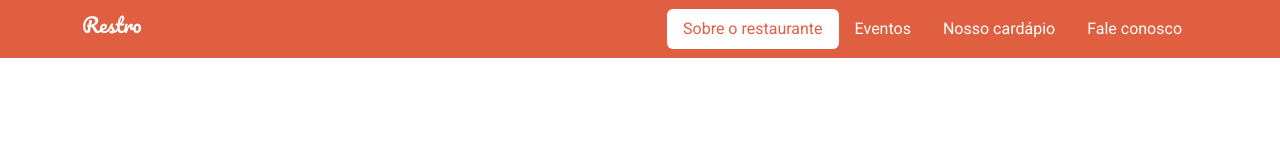
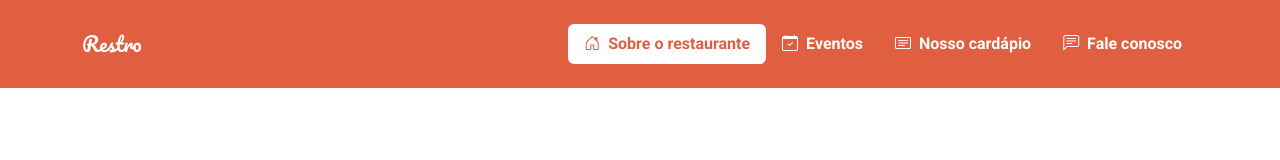
Before and after one commit to o-matheus/projeto_3_front_ebac, a plain HTML site: page index.html in a window 1280 px wide. Drawn offline with nearby package versions, Linux system fonts and the light colour scheme.

Commit message:
Atualiza README.md com informações sobre o menu responsivo e ícones do Bootstrap; ajusta o HTML e CSS para melhorar a responsividade e a estética do cabeçalho.

```diff
--- a/index.html
+++ b/index.html
@@ -18,22 +18,37 @@
 </head>
 
 <body>
-    <header class="navbar navbar-expand-lg sticky-top">
+    <header class="navbar navbar-expand-lg sticky-top p-4">
         <div class="container">
-            <h1 class="navbar-brand">Restro</h1>
-            <nav>
-                <ul class="nav nav-pills">
-                    <li class="nav-item">
-                        <a href="#sobre" class="nav-link active">Sobre o restaurante</a>
+            <h1 class="navbar-brand m-0">Restro</h1>
+            <button class="navbar-toggler" data-bs-toggle="collapse" data-bs-target="#menu-nav">
+                <span class="navbar-toggler-icon"></span>
+            </button>
+            <nav class="navbar-collapse collapse justify-content-end" id="menu-nav">
+                <ul class="nav nav-pills d-block d-md-flex">
+                    <li class="nav-item fw-bold">
+                        <a href="#sobre" class="nav-link active">
+                            <i class="me-1 bi bi-house-door"></i>
+                            Sobre o restaurante
+                        </a>
                     </li>
-                    <li class="nav-item">
-                        <a href="#eventos" class="nav-link">Eventos</a>
+                    <li class="nav-item fw-bold">
+                        <a href="#eventos" class="nav-link">
+                            <i class="me-1 bi bi-calendar-check"></i>
+                            Eventos
+                        </a>
                     </li>
-                    <li class="nav-item">
-                        <a href="#cardapio" class="nav-link">Nosso cardápio</a>
+                    <li class="nav-item fw-bold">
+                        <a href="#cardapio" class="nav-link">
+                            <i class="me-1 bi bi-card-text"></i>
+                            Nosso cardápio
+                        </a>
                     </li>
-                    <li class="nav-item">
-                        <a href="#contato" class="nav-link">Fale conosco</a>
+                    <li class="nav-item fw-bold">
+                        <a href="#contato" class="nav-link">
+                            <i class="me-1 bi bi-chat-left-text"></i>
+                            Fale conosco
+                        </a>
                     </li>
                 </ul>
             </nav>
--- a/main.css
+++ b/main.css
@@ -20,3 +20,7 @@ body {
 .navbar-brand {
     font-family: "Pacifico", cursive;
 }
+
+.navbar-toggler {
+    background-color: #ffeae6;
+}
```
Also changed, not shown: 1 other file.
